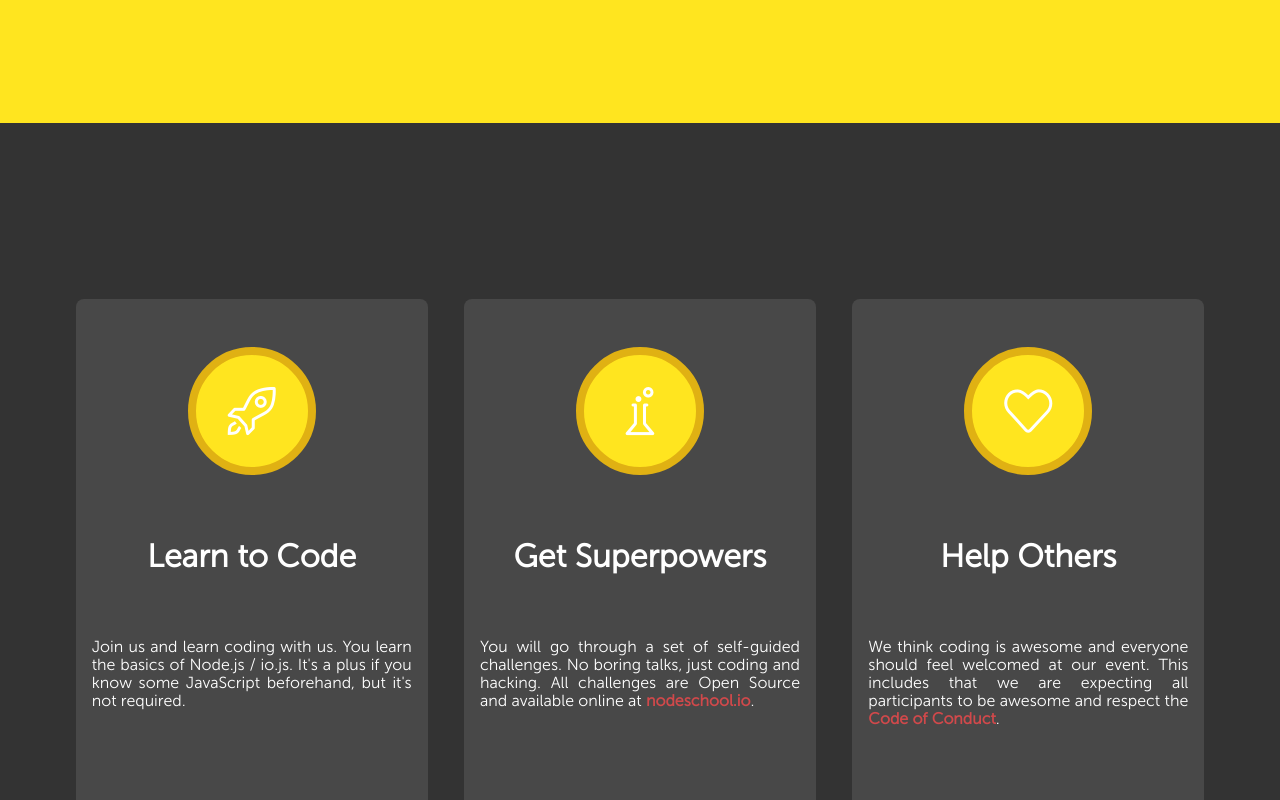
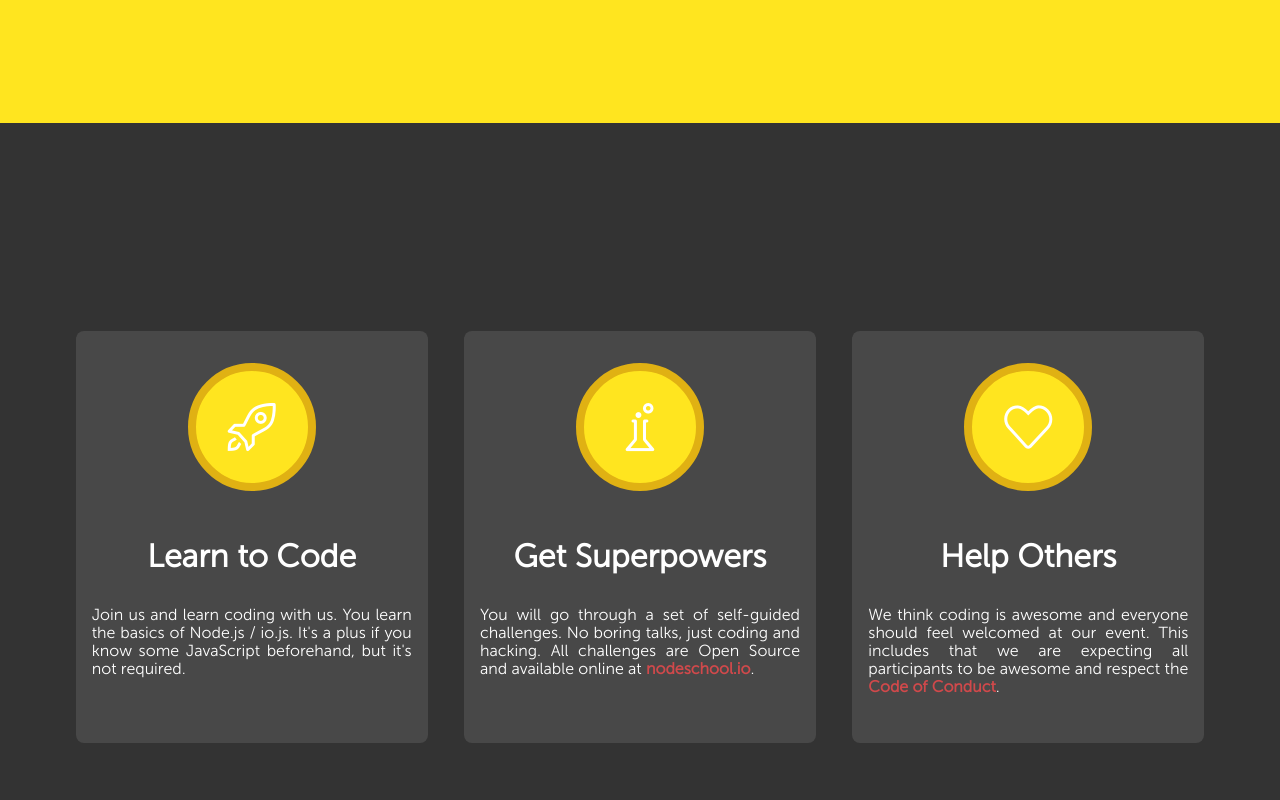
Before and after one commit to Spammmer/heidelberg, a plain HTML site: page index.html in a window 1280 px wide. Shown: the part 680-1480 px from the top of the page. Drawn offline with Linux system fonts and the light colour scheme; a web font is replaced by a local one.

Commit message:
Fix for flickering of resized icons

```diff
--- a/design/index.css
+++ b/design/index.css
@@ -115,7 +115,7 @@ header a {
 
 
 main section {
-	padding: 12.5% 0px;
+	padding: 15% 0px;
 	text-align: center;
 }
 
@@ -123,7 +123,7 @@ main section article {
 	display: inline-block;
 	width: 28%;
 	max-width: 320px;
-	height: 480px;
+	height: 380px;
 	margin: 16px;
 	padding: 16px;
 	vertical-align: top;
@@ -133,35 +133,36 @@ main section article {
 
 main section article figure {
 	display: block;
+	width: 144px;
+	height: 144px;
+	margin: 16px auto;
+	text-align: center;
+}
+
+
+main section article figure div {
+	display: inline-block;
 	width: 112px;
 	height: 112px;
-	margin: 32px auto;
+	line-height: 112px;
+	font-size: 48px;
 	border: 8px solid #e0b113;
 	background: #ffe51f;
 	border-radius: 128px;
 	transition: all 250ms ease-out;
 }
 
-main section article:hover figure {
+main section article:hover figure div {
 	width: 96px;
 	height: 96px;
 	border: 16px solid #b33f40;
 	background: #d0494b;
-}
-
-main section article figure div {
-	line-height: 112px;
-	font-size: 48px;
-	transition: all 250ms ease-out;
-}
-
-main section article:hover figure div {
 	line-height: 96px;
 	font-size: 64px;
 }
 
 main section article h3 {
-	margin: 64px 0px;
+	margin: 32px 0px;
 	font-size: 32px;
 	text-align: center;
 	transition: all 250ms ease-out;
```
